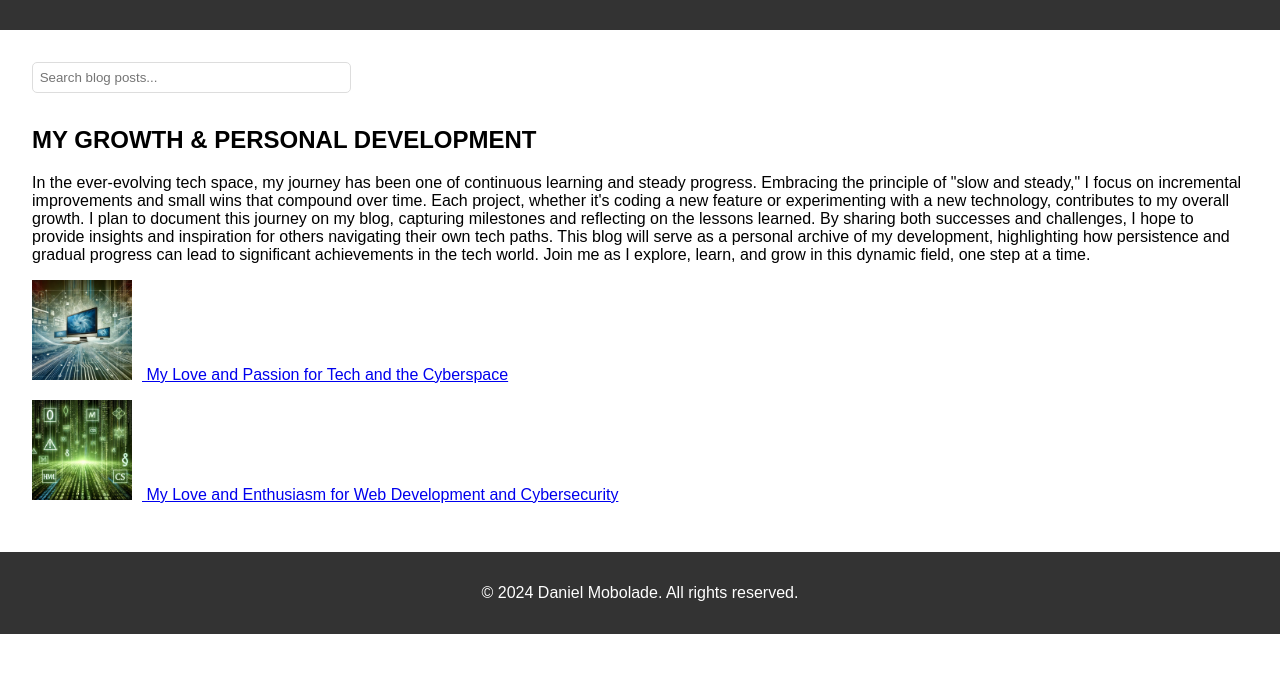
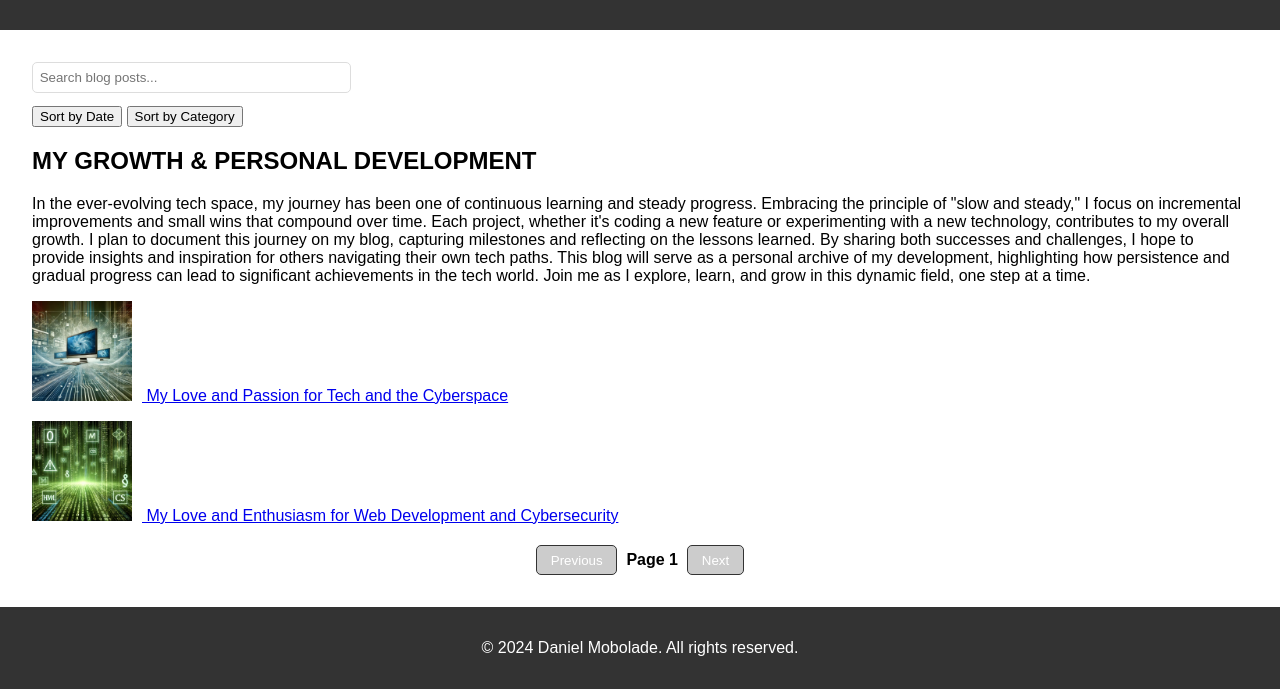
Before and after one commit to DTG8/personal-blog, a plain HTML site: page index.html in a window 1280 px wide. Shown: the part 150-839 px from the top of the page. Before the commit the page ends 800 px from the top, so only its background shows below. Drawn offline with Linux system fonts and the light colour scheme.

Commit message:
Added sorting and pagination functionality

```diff
--- a/index.html
+++ b/index.html
@@ -22,6 +22,11 @@
         <!-- Search bar for filtering posts -->
         <input type="text" id="search-bar" placeholder="Search blog posts..." onkeyup="filterPosts()">
 
+        <!-- Sorting buttons -->
+        <div id="sorting-buttons">
+            <button onclick="sortPostsByDate()">Sort by Date</button>
+            <button onclick="sortPostsByCategory()">Sort by Category</button>
+        </div>
         <!-- Blog posts -->
 
                 <h2>MY GROWTH & PERSONAL DEVELOPMENT</h2>
@@ -45,6 +50,13 @@
                         </li>
                         <!-- Add more blog posts here -->
                     </ul>
+                    <!-- Add this below the blog posts list -->
+<div id="pagination">
+    <button id="prev-page" onclick="changePage(-1)">Previous</button>
+    <span id="page-number">Page 1</span>
+    <button id="next-page" onclick="changePage(1)">Next</button>
+</div>
+
 
     </main>
 
--- a/script.js
+++ b/script.js
@@ -1,3 +1,4 @@
+// Filter posts based on search input
 function filterPosts() {
     const searchInput = document.getElementById('search-bar').value.toLowerCase();
     const posts = document.getElementById('blog-posts').getElementsByTagName('li');
@@ -11,3 +12,65 @@ function filterPosts() {
         }
     });
 }
+
+// Sort posts by date
+function sortPostsByDate() {
+    const posts = document.getElementById('blog-posts');
+    const postItems = Array.from(posts.getElementsByTagName('li'));
+
+    postItems.sort((a, b) => new Date(b.getAttribute('data-date')) - new Date(a.getAttribute('data-date')));
+
+    posts.innerHTML = '';
+    postItems.forEach(post => posts.appendChild(post));
+}
+
+// Sort posts by category
+function sortPostsByCategory() {
+    const posts = document.getElementById('blog-posts');
+    const postItems = Array.from(posts.getElementsByTagName('li'));
+
+    postItems.sort((a, b) => {
+        const categoryA = a.getAttribute('data-category').toLowerCase();
+        const categoryB = b.getAttribute('data-category').toLowerCase();
+        if (categoryA < categoryB) return -1;
+        if (categoryA > categoryB) return 1;
+        return 0;
+    });
+
+    posts.innerHTML = '';
+    postItems.forEach(post => posts.appendChild(post));
+}
+
+let currentPage = 1;
+const postsPerPage = 2; // Adjust the number of posts per page
+
+function paginatePosts() {
+    const posts = document.getElementById('blog-posts').getElementsByTagName('li');
+    const totalPosts = posts.length;
+    const totalPages = Math.ceil(totalPosts / postsPerPage);
+
+    Array.from(posts).forEach((post, index) => {
+        post.style.display = (index >= (currentPage - 1) * postsPerPage && index < currentPage * postsPerPage) ? '' : 'none';
+    });
+
+    document.getElementById('page-number').textContent = `Page ${currentPage}`;
+
+    document.getElementById('prev-page').disabled = currentPage === 1;
+    document.getElementById('next-page').disabled = currentPage === totalPages;
+}
+
+function changePage(direction) {
+    const posts = document.getElementById('blog-posts').getElementsByTagName('li');
+    const totalPosts = posts.length;
+    const totalPages = Math.ceil(totalPosts / postsPerPage);
+
+    currentPage += direction;
+
+    if (currentPage < 1) currentPage = 1;
+    if (currentPage > totalPages) currentPage = totalPages;
+
+    paginatePosts();
+}
+
+// Call paginatePosts initially to display the first page of posts
+paginatePosts();
--- a/styles.css
+++ b/styles.css
@@ -89,3 +89,27 @@ h1 {
     height: auto;
     margin-right: 10px;
 }
+
+#pagination {
+    margin-top: 20px;
+    text-align: center;
+}
+
+#pagination button {
+    padding: 0.5em 1em;
+    margin: 0 5px;
+    border: 1px solid #333;
+    background-color: #333;
+    color: #fff;
+    cursor: pointer;
+    border-radius: 5px;
+}
+
+#pagination button:disabled {
+    background-color: #ccc;
+    cursor: not-allowed;
+}
+
+#page-number {
+    font-weight: bold;
+}
```
